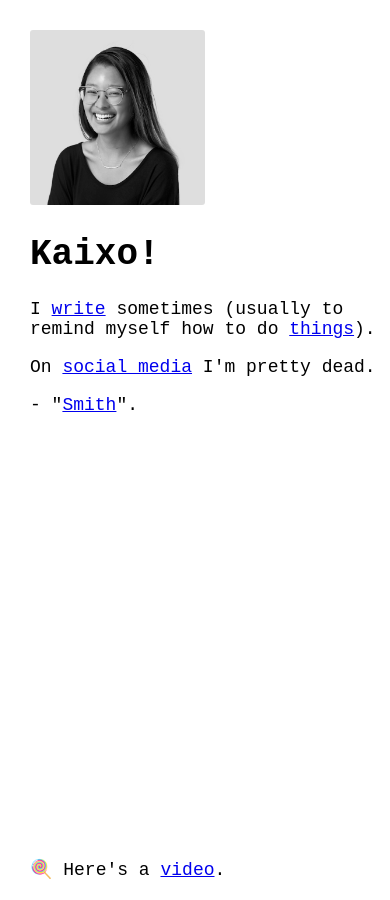
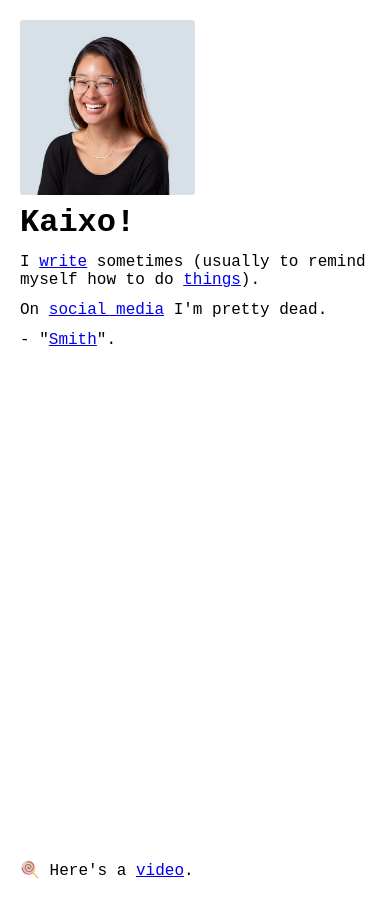
Before and after one commit to seimith/seimith.github.io, a Jekyll site: the page built from index.html, in a window 390 px wide. Built offline with Jekyll 4.4.1, drawn with Linux system fonts in a browser that asks for light colours; nearby versions of some CDN libraries.

```diff
--- a/_sass/_layout.scss
+++ b/_sass/_layout.scss
@@ -12,12 +12,6 @@ body {
     border-radius: 100%;
     float: left;
     margin: 0px 15px 0px 0px;
-    filter: grayscale(100%);
-
-    &:hover {
-      filter: grayscale(0%);
-      transition: all 300ms ease-in-out;
-    }
   }
 
   .media-object {
@@ -30,17 +24,23 @@ body {
   }
 
   .special-treat {
-    position: fixed;
+    position: absolute;
     bottom: 20px;
-    left: 30px;
+    left: 20px;
   }
 }
 
-
-
 @media (max-width : 520px) {
   body {
-    font-size: 18px;
+    font-size: 16px;
+
+    H1 {
+      margin: 4px 0 0 0;
+    }
+
+    p {
+      margin: 12px 0 0 0;
+    }
 
     .avatar {
       border-radius: 3px;
@@ -51,51 +51,10 @@ body {
       width: unset;
       float: none;
       position: absolute;
-      top: 20px;
-      left: 20px;
+      top: 10px;
+      left: 10px;
       transform: translate(0%, 0%);
       padding: 10px;
     }
   }
 }
-
-
-@keyframes spin {
-  100% {transform: rotate(1turn); }
-}
-
-@keyframes shake {
-  0% {
-    transform: translate(1px, 1px) rotate(0deg);
-  }
-  10% {
-    transform: translate(-1px, -2px) rotate(-1deg);
-  }
-  20% {
-    transform: translate(-3px, 0px) rotate(1deg);
-  }
-  30% {
-    transform: translate(3px, 2px) rotate(0deg);
-  }
-  40% {
-    transform: translate(1px, -1px) rotate(1deg);
-  }
-  50% {
-    transform: translate(-1px, 2px) rotate(-1deg);
-  }
-  60% {
-    transform: translate(-3px, 1px) rotate(0deg);
-  }
-  70% {
-    transform: translate(3px, 1px) rotate(-1deg);
-  }
-  80% {
-    transform: translate(-1px, -1px) rotate(1deg);
-  }
-  90% {
-    transform: translate(1px, 2px) rotate(0deg);
-  }
-  100% {
-    transform: translate(1px, -2px) rotate(-1deg);
-  }
-}
```
Also changed, not shown: _layouts/default.html (+14 -7 lines), 2 other files.
